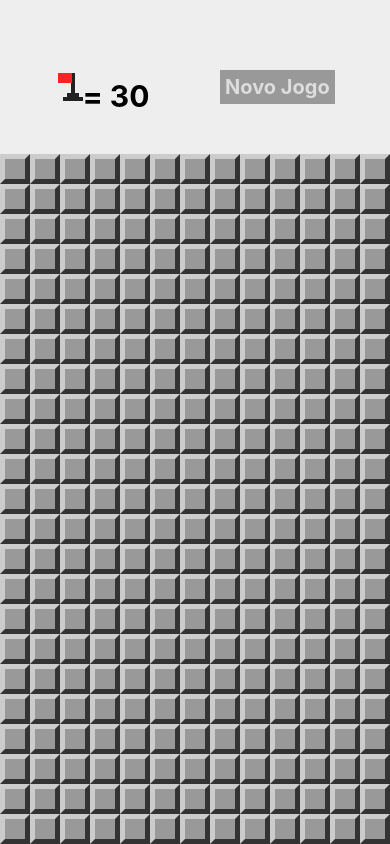
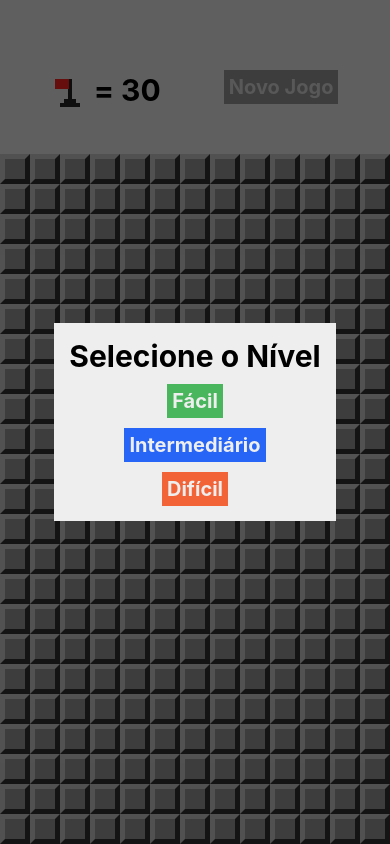
Before and after one commit to luckrafael/mines, a React Native app: screen / in a window 390 px wide. Both pictures are taken after a click on the element 73 px from the left and 86 px from the top of the page. Built offline with nearby package versions, Linux system fonts and the light colour scheme.

Commit message:
Finishing game

```diff
--- a/App.js
+++ b/App.js
@@ -3,7 +3,7 @@
 import params from './src/params'
 import MineField from './src/components/MineField'
 import Header from './src/components/Header'
-// import LevelSelection from './src/screens/LevelSelection'
+import LevelSelection from './src/screens/LevelSelection'
 import {
   createMinedBoard,
   cloneBoard,
@@ -69,11 +69,21 @@
     this.setState({ board, won })
   }
 
+  onLevelSelected = level => {
+    params.difficultLevel = level
+    this.setState(this.createState())
+  }
+
   render() {
     return (
       <View style={styles.container}>
+        <LevelSelection isVisible={this.state.showLevelSelection}
+          onLevelSelected={this.onLevelSelected}
+          onCancel={() => this.setState({ showLevelSelection: false })} />
         <Header flagsLeft={this.minesAmount() - flagsUsed(this.state.board)}
-          onNewGame={() => this.setState(this.createState())} />
+          onNewGame={() => this.setState(this.createState())}
+          onFlagPress={() => this.setState({ showLevelSelection: true })}
+        />
         <View style={styles.board}>
           <MineField board={this.state.board}
             onOpenField={this.onOpenField}
--- a/src/components/Header.js
+++ b/src/components/Header.js
@@ -5,16 +5,17 @@
 export default props => {
     return (
         <View style={styles.container}>
-            <View styles={styles.flagContainer}>
-                <TouchableOpacity onPress={props.onFlagPress} style={styles.flagButton}>
+            <View style={styles.flagContainer}>
+                <TouchableOpacity onPress={props.onFlagPress}
+                    style={styles.flagButton}>
                     <Flag bigger />
                 </TouchableOpacity>
                 <Text style={styles.flagsLeft}> = {props.flagsLeft}</Text>
             </View>
-            <TouchableOpacity style={styles.button} onPress={props.onNewGame}>
+            <TouchableOpacity style={styles.button}
+                onPress={props.onNewGame}>
                 <Text style={styles.buttonLabel}>Novo Jogo</Text>
             </TouchableOpacity>
-
         </View>
     )
 }
@@ -40,7 +41,7 @@
         fontSize: 30,
         fontWeight: 'bold',
         paddingTop: 5,
-        marginLeft: 20,
+        marginLeft: 5,
     },
     button: {
         backgroundColor: '#999',
--- /dev/null
+++ b/src/screens/LevelSelection.js
@@ -0,0 +1,78 @@
+import React from 'react';
+import {
+    View,
+    StyleSheet,
+    Text,
+    TouchableOpacity,
+    Modal
+} from 'react-native';
+
+export default props => {
+    return (
+        <Modal onRequestClose={props.onCancel}
+            visible={props.isVisible} animationType='slide'
+            transparent={true}
+        >
+            <View style={styles.frame}>
+                <View style={styles.container}>
+                    <Text style={styles.title}>Selecione o Nível</Text>
+                    <TouchableOpacity
+                        style={[styles.button, styles.bgEasy]}
+                        onPress={() => props.onLevelSelected(0.1)}
+                    >
+                        <Text style={styles.buttonLabel}>Fácil</Text>
+                    </TouchableOpacity>
+                    <TouchableOpacity
+                        style={[styles.button, styles.bgNormal]}
+                        onPress={() => props.onLevelSelected(0.2)}
+                    >
+                        <Text style={styles.buttonLabel}>Intermediário</Text>
+                    </TouchableOpacity>
+                    <TouchableOpacity
+                        style={[styles.button, styles.bgHard]}
+                        onPress={() => props.onLevelSelected(0.3)}
+                    >
+                        <Text style={styles.buttonLabel}>Difícil</Text>
+                    </TouchableOpacity>
+                </View>
+            </View>
+        </Modal>
+    )
+}
+
+const styles = StyleSheet.create({
+    frame: {
+        flex: 1,
+        alignItems: 'center',
+        justifyContent: 'center',
+        backgroundColor: 'rgba(0,0,0,0.6)',
+    },
+    container: {
+        backgroundColor: '#EEE',
+        alignItems: 'center',
+        justifyContent: 'center',
+        padding: 15,
+    },
+    title: {
+        fontSize: 30,
+        fontWeight: 'bold',
+    },
+    button: {
+        marginTop: 10,
+        padding: 5,
+    },
+    buttonLabel: {
+        fontSize: 20,
+        color: '#EEE',
+        fontWeight: 'bold',
+    },
+    bgEasy: {
+        backgroundColor: '#49b65d'
+    },
+    bgNormal: {
+        backgroundColor: '#2765F7'
+    },
+    bgHard: {
+        backgroundColor: '#F26337'
+    }
+})
```
